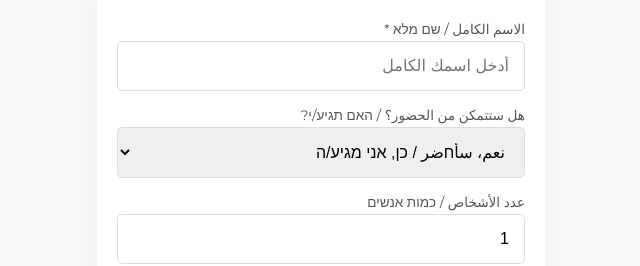
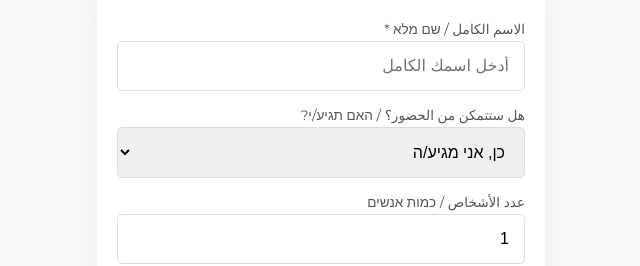
Before and after one commit to 1dotstudio/gassan-tarez_Engagement, a plain HTML site: page index.html in a window 1280 px wide. Shown: the part 2240-2506 px from the top of the page, without its empty margins (319-959 px from the left). Drawn offline with Linux system fonts and the light colour scheme.

Commit message:
Update attendance options in index.html

```diff
--- a/index.html
+++ b/index.html
@@ -278,8 +278,8 @@ font-size:1rem;
 
         <label>هل ستتمكن من الحضور؟ / האם תגיע/י?</label>
         <select id="attendance">
-            <option value="כן, אני מגיע/ה">نعم، سأחضر / כן, אני מגיע/ה</option>
-            <option value="לצערי לא אוכל להגיע">آסף، לנ אטמכן / לצערי לא אוכל להגיע</option>
+            <option value="כן, אני מגיע/ה">כן, אני מגיע/ה</option>
+            <option value="לצערי לא אוכל להגיע">לצערי לא אוכל להגיע</option>
         </select>
 
         <label>عدد الأشخاص / כמות אנשים</label>
```
